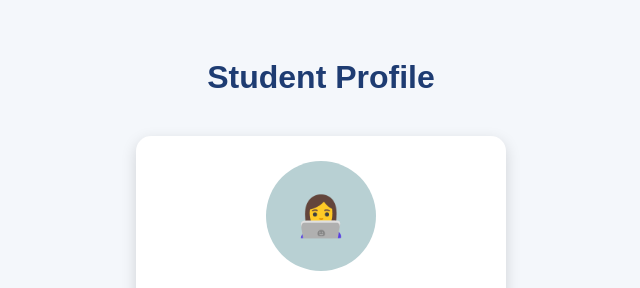
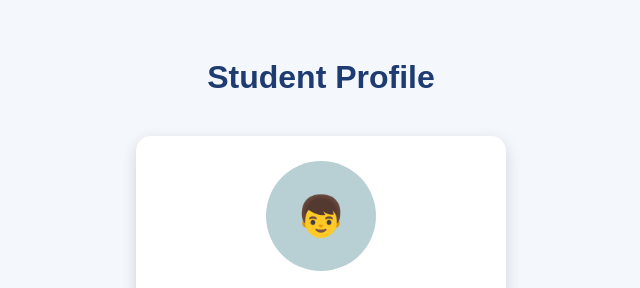
Before and after one commit to bhavyanpotla/HTML_CSS_JS, a plain HTML site: page css/21-student-profile.html in a window 1280 px wide. Shown: the top 288 px of the page, 319-959 px from the left. Drawn offline with Linux system fonts and the light colour scheme.

Commit message:
Update 21-student-profile.html

```diff
--- a/css/21-student-profile.html
+++ b/css/21-student-profile.html
@@ -64,7 +64,7 @@
 
     <div class="profile-card">
 
-        <div class="profile-image">👩‍💻</div>
+        <div class="profile-image">👦</div>
 
         <h2>Bhavyan Naidu Potla</h2>
 
```
